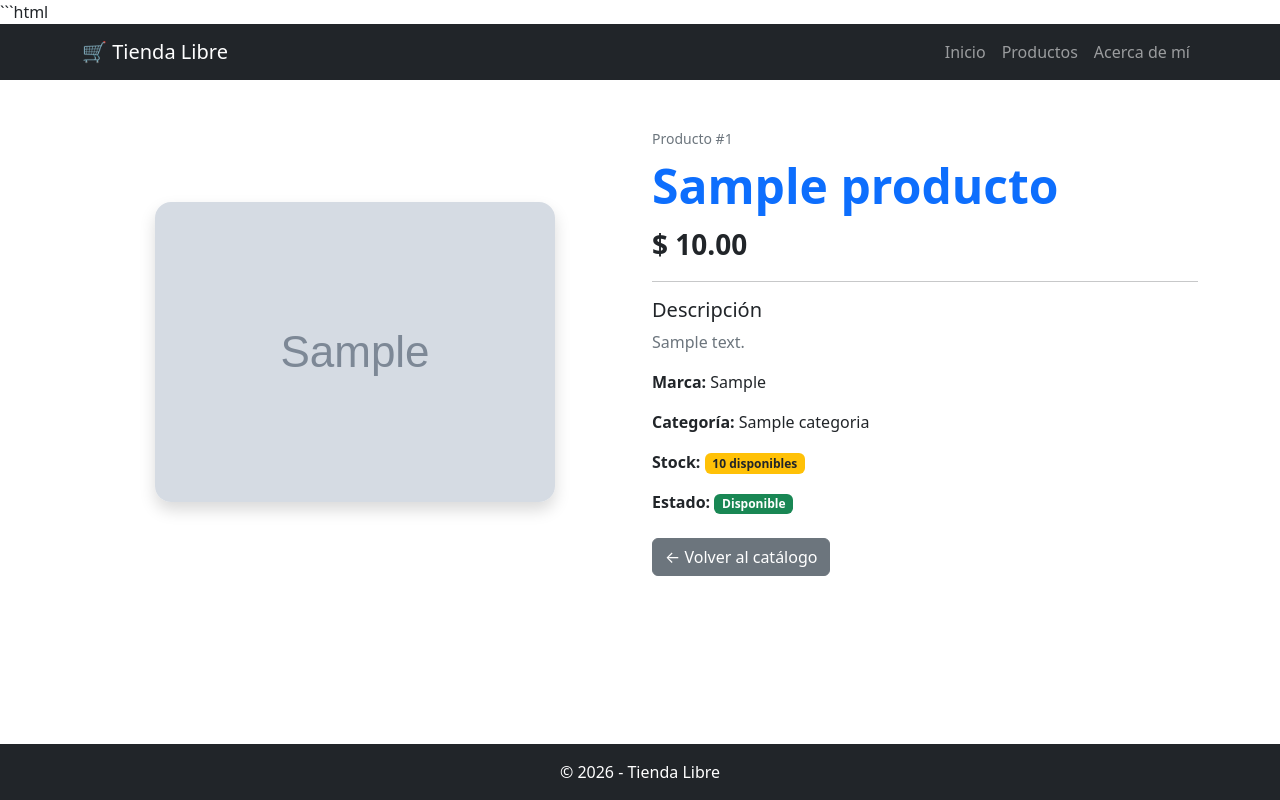
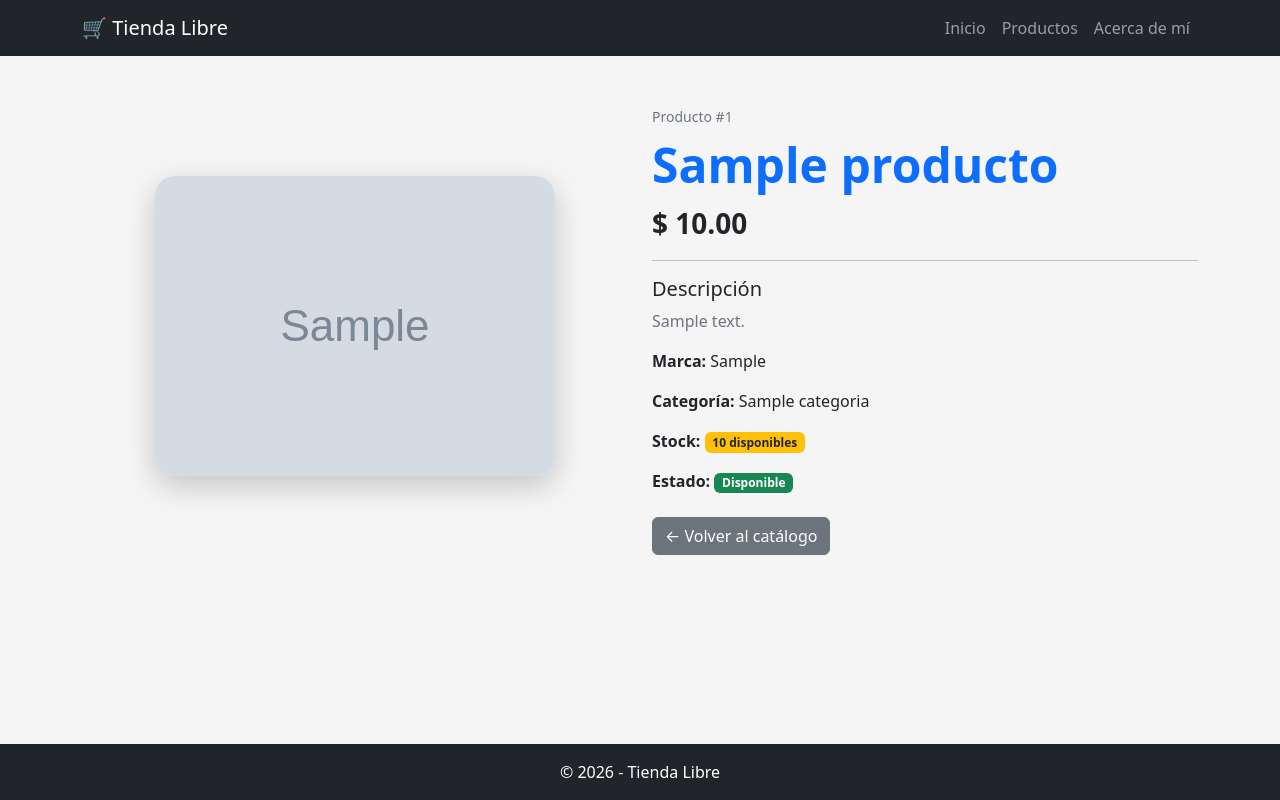
Before and after one commit to Villada-PG3/trabajo-practico-tienda-libre-tomasb2009, a Django app: page /catalogo/1/ in a window 1280 px wide. Run offline with Django 5.2, Linux system fonts and the light colour scheme; tables that the repository leaves empty hold one stand-in row (values such as "Sample post"); grey boxes marked "Sample" are stand-in pictures.

Commit message:
feat: archivos estáticos y media configurados

````diff
--- /dev/null
+++ b/static/css/estilos.css
@@ -0,0 +1,65 @@
+body {
+  background-color: #f5f5f5;
+}
+
+.producto-thumb {
+  width: 90px;
+  height: 90px;
+  object-fit: cover;
+  border-radius: 12px;
+  border: 1px solid #dee2e6;
+  box-shadow: 0 2px 6px rgba(0, 0, 0, 0.12);
+  transition: transform 0.25s ease, box-shadow 0.25s ease;
+  animation: aparecer 0.5s ease;
+}
+
+.producto-thumb:hover {
+  transform: scale(1.15);
+  box-shadow: 0 8px 18px rgba(0, 0, 0, 0.25);
+}
+
+.sin-imagen-thumb {
+  width: 90px;
+  height: 90px;
+  font-size: 0.8rem;
+  border-style: dashed !important;
+}
+
+.img-zoom {
+  display: inline-block;
+  overflow: hidden;
+  border-radius: 20px;
+  box-shadow: 0 10px 30px rgba(0, 0, 0, 0.2);
+}
+
+.producto-img-detalle {
+  display: block;
+  width: 100%;
+  max-width: 450px;
+  max-height: 450px;
+  object-fit: cover;
+  transition: transform 0.4s ease;
+  animation: aparecer 0.6s ease;
+}
+
+.img-zoom:hover .producto-img-detalle {
+  transform: scale(1.08);
+}
+
+.sin-imagen-detalle {
+  width: 100%;
+  max-width: 450px;
+  height: 400px;
+  border-style: dashed !important;
+}
+
+@keyframes aparecer {
+  from {
+    opacity: 0;
+    transform: translateY(8px);
+  }
+  to {
+    opacity: 1;
+    transform: translateY(0);
+  }
+}
--- a/tiendalibre/templates/tiendalibre/base.html
+++ b/tiendalibre/templates/tiendalibre/base.html
@@ -1,4 +1,5 @@
 <!doctype html>
+{% load static %}
 <html lang="es">
   <head>
     <meta charset="UTF-8" />
@@ -7,11 +8,12 @@
 
     <title>{% block title %} Tienda Libre {% endblock %}</title>
 
-    <!-- Bootstrap 5 -->
     <link
       href="https://cdn.jsdelivr.net/npm/bootstrap@5.3.3/dist/css/bootstrap.min.css"
       rel="stylesheet"
     />
+
+    <link rel="stylesheet" href="{% static 'css/estilos.css' %}" />
     {% block extra_css %}{% endblock %}
   </head>
 
--- a/tiendalibre/templates/tiendalibre/detalle_producto.html
+++ b/tiendalibre/templates/tiendalibre/detalle_producto.html
@@ -1,4 +1,3 @@
-```html
 {% extends "tiendalibre/base.html" %}
 
 {% block title %}
@@ -11,25 +10,22 @@
 
   <div class="row align-items-center">
 
-
-    <!-- IMAGEN DEL PRODUCTO -->
-
     <div class="col-md-6 text-center mb-4 mb-md-0">
 
       {% if producto.imagen %}
 
-      <img
-        src="{{ producto.imagen.url }}"
-        alt="{{ producto.nombre }}"
-        class="img-fluid rounded-4 shadow"
-        style="max-height: 450px; object-fit: cover"
-      />
+      <div class="img-zoom">
+        <img
+          src="{{ producto.imagen.url }}"
+          alt="{{ producto.nombre }}"
+          class="producto-img-detalle"
+        />
+      </div>
 
       {% else %}
 
       <div
-        class="bg-light border rounded-4 d-flex align-items-center justify-content-center mx-auto text-secondary"
-        style="width: 100%; max-width: 450px; height: 400px"
+        class="sin-imagen-detalle bg-light border rounded-4 d-flex align-items-center justify-content-center mx-auto text-secondary"
       >
         Sin imagen
       </div>
@@ -37,9 +33,6 @@
       {% endif %}
 
     </div>
-
-
-    <!-- INFORMACIÓN DEL PRODUCTO -->
 
     <div class="col-md-6">
 
@@ -60,25 +53,16 @@
 
       <hr>
 
-
-      <!-- DESCRIPCIÓN -->
-
       <h5>Descripción</h5>
 
       <p class="text-secondary">
         {{ producto.descripcion }}
       </p>
 
-
-      <!-- MARCA -->
-
       <p>
         <strong>Marca:</strong>
         {{ producto.marca }}
       </p>
-
-
-      <!-- CATEGORÍA -->
 
       <p>
 
@@ -91,9 +75,6 @@
         {% endif %}
 
       </p>
-
-
-      <!-- STOCK -->
 
       <p>
         <strong>Stock:</strong>
@@ -120,9 +101,6 @@
 
       </p>
 
-
-      <!-- ESTADO -->
-
       <p>
         <strong>Estado:</strong>
 
@@ -142,9 +120,6 @@
 
       </p>
 
-
-      <!-- BOTÓN VOLVER -->
-
       <div class="mt-4">
 
         <a
@@ -163,4 +138,3 @@
 </div>
 
 {% endblock %}
-```
````
Also changed, not shown: config/settings.py (+6 -4 lines), tiendalibre/templates/tiendalibre/catalogo.html (+3 -20 lines).
